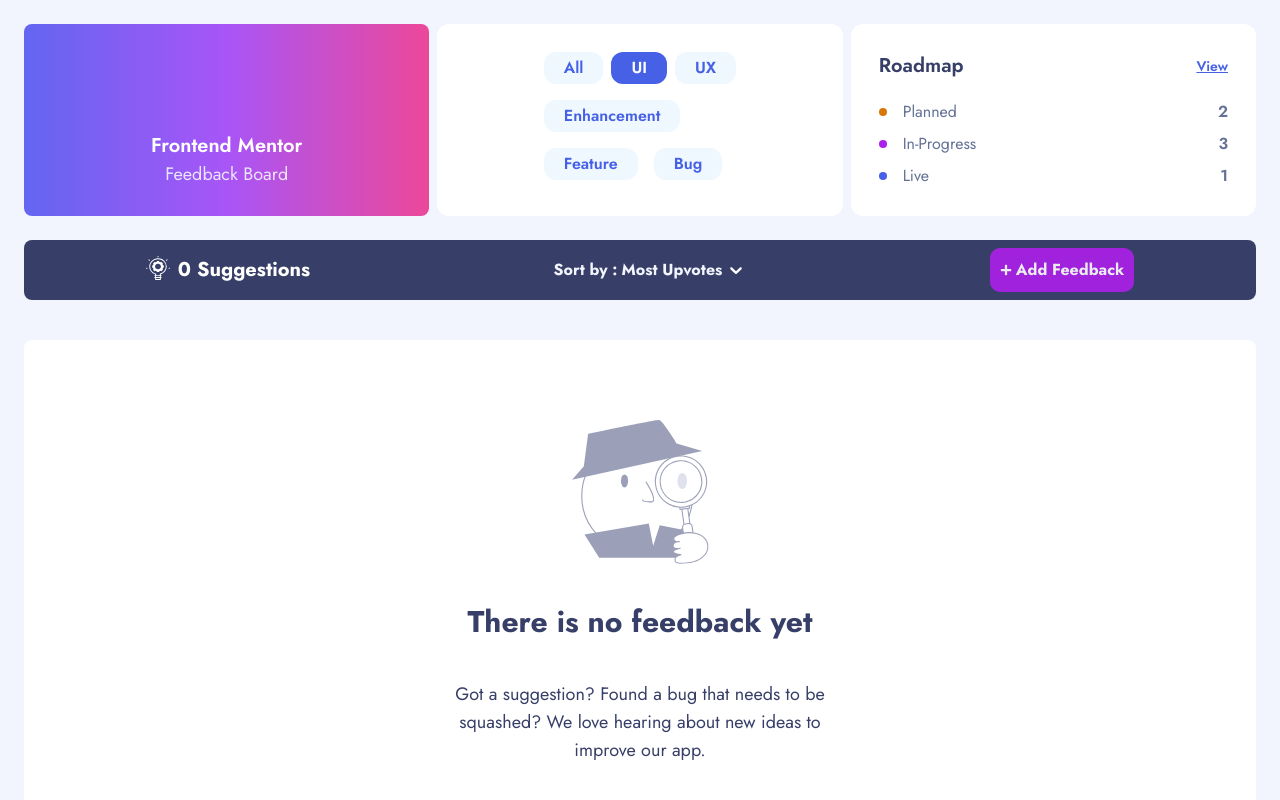
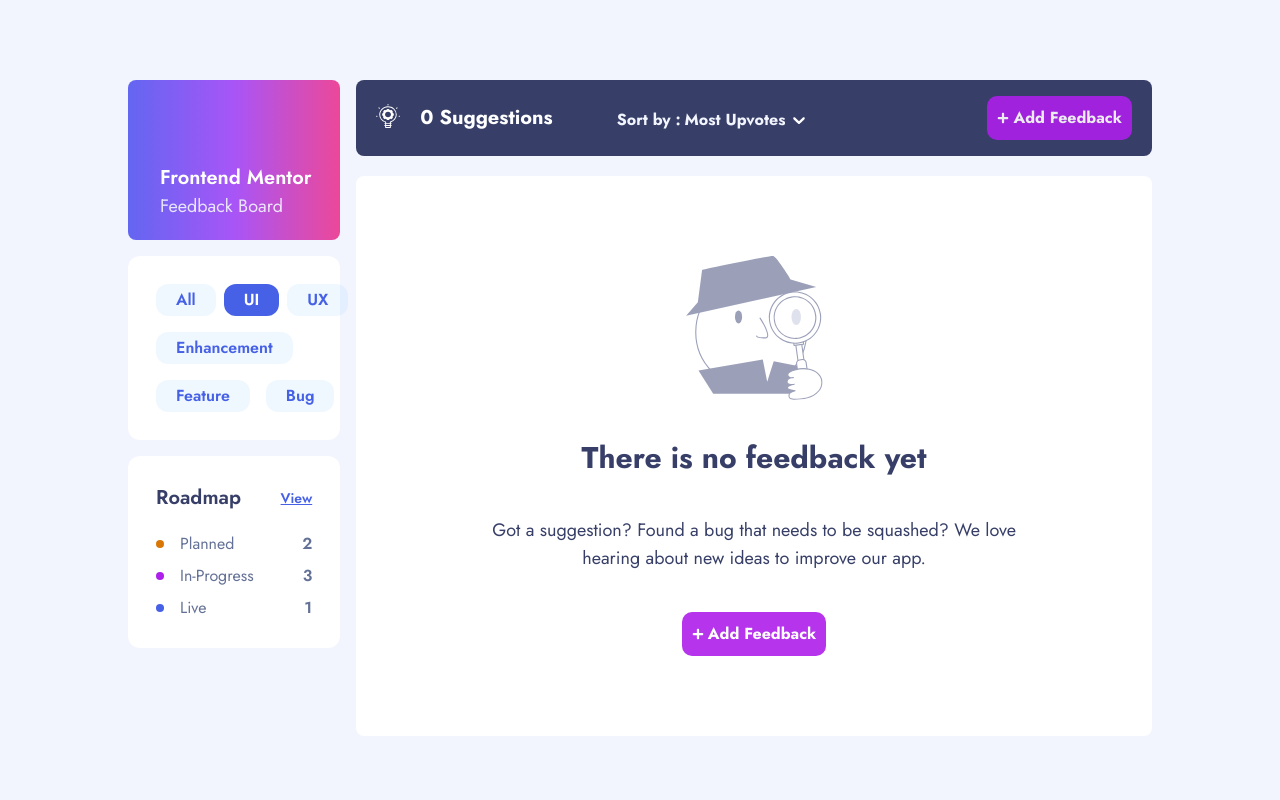
Before and after one commit to Abdul-Raziq1/ProductFeedBack, a React (Vite) app: page / in a window 1280 px wide. Both pictures are taken after a click on the element "UI". Shown: the top 800 px of the page. Built offline with nearby package versions, Linux system fonts and the light colour scheme.

Commit message:
Desktop view for landing page done

```diff
--- a/src/components/CustomSelect.jsx
+++ b/src/components/CustomSelect.jsx
@@ -12,7 +12,7 @@
     </span>
   </components.Option>
 );
-const CustomSelect = ({ options, onChange, defaultValue, override }) => {
+const CustomSelect = ({ options, onChange, defaultValue, containerSize="normal", override }) => {
   const customStyle = {
     control: (styles, state) => ({
       ...styles,
@@ -68,7 +68,7 @@
   menu: (styles) => {
     return {
       ...styles,
-      minWidth: "160px"
+      minWidth: containerSize === "normal" ? "160px" : "250px"
     }
   }
   };
@@ -87,6 +87,6 @@
 
 CustomSelect.propTypes = {
   options: PropTypes.array,
-  override: PropTypes.bool
+  override: PropTypes.bool,
 };
 export default CustomSelect;
--- a/src/components/FilterOptions.jsx
+++ b/src/components/FilterOptions.jsx
@@ -8,7 +8,7 @@
   };
   return (
     <div className="flex flex-col bg-white rounded-xl">
-      <div className="flex flex-col tablet:max-w-sm tablet:mx-auto tablet:px-2 tablet:pb-4 p-7 pb-10 gap-4">
+      <div className="flex flex-col desktop:p-7 desktop:mx-0 tablet:max-w-sm tablet:mx-auto tablet:px-2 tablet:pb-4 p-7 pb-10 gap-4">
         <div className="flex gap-4 tablet:gap-2">
           <Category
             selected={selected}
--- a/src/components/SortDropDown.jsx
+++ b/src/components/SortDropDown.jsx
@@ -15,9 +15,16 @@
     setSortBy(selectedValue.value)
   }
   return (
-    <div className="flex items-center">
-      <span className="font-bold whitespace-nowrap text-grayTheme">Sort by :</span>
+    <div className="flex items-center cursor-pointer">
+      <label className="font-bold whitespace-nowrap text-grayTheme">Sort by :</label>
+      <div className="desktop:hidden tablet:hidden">
       <CustomSelect options={dropDownItems} onChange={handleChange} defaultValue={{label: sortBy, value: sortBy}}/>
+
+      </div>
+      <div className="hidden desktop:flex tablet:flex">
+      <CustomSelect options={dropDownItems} onChange={handleChange} containerSize="desktop" defaultValue={{label: sortBy, value: sortBy}}/>
+
+      </div>
     </div>
   );
 };
--- a/src/screens/LandingScreen.jsx
+++ b/src/screens/LandingScreen.jsx
@@ -44,9 +44,9 @@
     );
   }
   return (
-    <div className="tablet:p-6 tablet:bg-grayTheme min-h-screen overflow-x-hidden select-none">
-      <div className="hidden tablet:grid grid-row-1 grid-cols-3 gap-2 mb-6">
-        <div className="flex flex-col rounded-lg pb-7 text-center justify-end bg-gradient-to-r from-indigo-500 via-purple-500 to-pink-500">
+    <div className="tablet:p-6 desktop:flex desktop:px-32 desktop:py-20 tablet:bg-grayTheme min-h-screen overflow-x-hidden select-none">
+      <div className="hidden desktop:grid-cols-1 desktop:w-2/6 desktop:h-full desktop:gap-4 desktop:grid-row-3 desktop:mr-4 tablet:grid tablet:grid-row-1 tablet:grid-cols-3 gap-2 mb-6">
+        <div className="flex flex-col desktop:h-40 desktop:pb-5 rounded-lg pb-7 desktop:text-left desktop:pl-8 text-center justify-end bg-gradient-to-r from-indigo-500 via-purple-500 to-pink-500">
           <h2 className="font-semibold text-xl text-white">Frontend Mentor</h2>
           <h4 className=" text-lg text-grayTheme text-opacity-90">
             Feedback Board
@@ -70,13 +70,14 @@
           )}
         </div>
       </header>
-      <main className="min-h-screen relative bg-grayTheme">
+      <main className="min-h-screen desktop:w-screen relative bg-grayTheme">
         {<SideBar ref={sideBarRef} showSideBar={showSideBar} />}
-        <section className="flex items-center tablet:rounded-lg justify-around bg-blueBlackTheme py-2">
-          <div className="hidden tablet:flex gap-2">
+        <section className="flex items-center desktop:justify-between desktop:px-5 desktop:py-4 tablet:rounded-lg justify-around bg-blueBlackTheme py-2">
+          <div className="hidden desktop:gap-16 tablet:flex items-center gap-2">
+            <div className="flex items-center desktop:gap-5 gap-2">
               <img
                 src={suggestionsIcon}
-              className="w-6 h-6"
+                className="w-6 h-6 mb-1"
                 alt="suggestions-icon"
               />
               <h2 className="text-xl font-bold text-white">
@@ -84,10 +85,16 @@
                 {sortedState.length === 1 ? "Suggestion" : "Suggestions"}
               </h2>
             </div>
+            <div className="hidden desktop:flex mt-1">
               <SortDropDown />
+            </div>
+          </div>
+          <div className="desktop:hidden">
+            <SortDropDown />
+          </div>
           <LinkButton icon={<FaPlus />} text={ADD_FEEDBACK} color={"#AD1FEA"} />
         </section>
-        <section className="py-10 px-4 tablet:px-0 ">
+        <section className="py-10 desktop:py-5 px-4 tablet:px-0 ">
           {loading === true ? (
             <div className="min-h-screen w-full bg-white p-3 mr-3">
               <Loading />
--- a/src/screens/NotFound.jsx
+++ b/src/screens/NotFound.jsx
@@ -32,7 +32,7 @@
             There is no feedback yet
           </h2>
 
-          <blockquote className="max-w-sm mx-4 text-blueBlackTheme text-center text-lg">
+          <blockquote className="max-w-sm mx-4 desktop:max-w-xl text-blueBlackTheme text-center text-lg">
             {error === false
               ? "Got a suggestion? Found a bug that needs to be squashed? We love hearing about new ideas to improve our app."
               : "Could not find the feedback. It may have been deleted. Please reload the screen"}
--- a/tailwind.config.js
+++ b/tailwind.config.js
@@ -9,7 +9,7 @@
       'jost': ['Jost', 'sans-serif']
     },
     screens: {
-      'tablet': '768px',
+      'tablet': '668px',
       // => @media (min-width: 640px) { ... }
 
       'laptop': '1024px',
```
Lines whose indentation alone changed are shown as unchanged.
